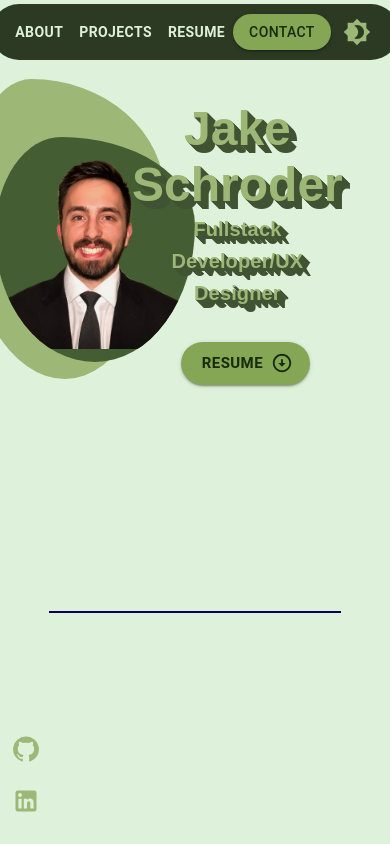
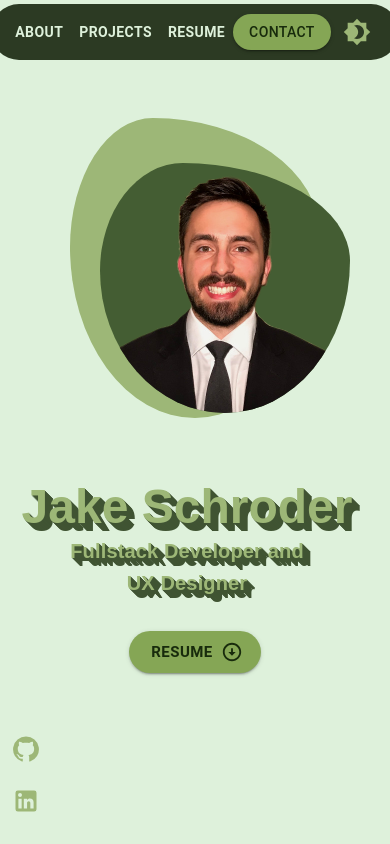
Before and after one commit to JakeSchroder/portfolio-jake, a React (Create React App) app: page / in a window 390 px wide. Shown: the top 844 px of the page. Built offline with nearby package versions, Linux system fonts and the light colour scheme.

Commit message:
Adjust about body for mobile view

```diff
--- a/src/components/AboutBodyText.js
+++ b/src/components/AboutBodyText.js
@@ -103,6 +103,7 @@ export default function AboutBodyText({ theme, isMobile }) {
         display="flex"
         justifyContent="center"
         alignItems="center"
+        sx={{paddingTop: '10%'}}
       >
         <Typography
           color={textColor}
@@ -124,6 +125,7 @@ export default function AboutBodyText({ theme, isMobile }) {
         display="flex"
         justifyContent="center"
         alignItems="center"
+        sx={{paddingBottom:'6%'}}
       >
         <Typography
           color={textColor}
@@ -136,7 +138,7 @@ export default function AboutBodyText({ theme, isMobile }) {
             animation: textShadowPopBRAnime,
           }}
         >
-          Fullstack Developer/UX Designer
+          Fullstack Developer and <br/>UX Designer
         </Typography>
       </Grid>
     </>
@@ -144,7 +146,7 @@ export default function AboutBodyText({ theme, isMobile }) {
   return (
     <Grid
       item
-      xs={5}
+      xs={isMobile ? 12 : 5}
       display="flex"
       justifyContent="center"
       position="relative"
--- a/src/components/ProfilePic.js
+++ b/src/components/ProfilePic.js
@@ -14,18 +14,18 @@ export default function ProfilePic({ theme, isMobile }) {
   `;
   const blobAnim = `${blob} 60s linear infinite`;
   const profileImageSize = isMobile
-    ? { width: 200, height: 200 }
+    ? { width: 250, height: 250 }
     : { width: 500, height: 500 };
   const largeCircleSize = isMobile
-    ? { width: 200, height: 300 }
+    ? { width: 250, height: 300 }
     : { width: 500, height: 600 };
   const smallCircleSize = isMobile
-    ? { width: 300, height: 225 }
+    ? { width: 300, height: 250 }
     : { width: 600, height: 450 };
   return (
     <Grid
       item
-      xs={5}
+      xs={isMobile ? 12 : 5}
       display="flex"
       justifyContent="center"
       alignItems="center"
--- a/src/containers/AboutBody.js
+++ b/src/containers/AboutBody.js
@@ -12,7 +12,8 @@ export default function AboutBody({ theme, isMobile }) {
       elevation={0}
       justifyContent="space-between"
       display="flex"
-      sx={{ paddingTop: "3%", paddingRight: 10 }}
+      direction='row'
+      sx={ isMobile ? { paddingTop: "13%", paddingRight: 0 } : { paddingTop: "3%", paddingRight: 10 }}
     >
       <ProfilePic theme={theme} isMobile={isMobile} />
       {!isMobile && <TechIcons theme={theme} />}
```
